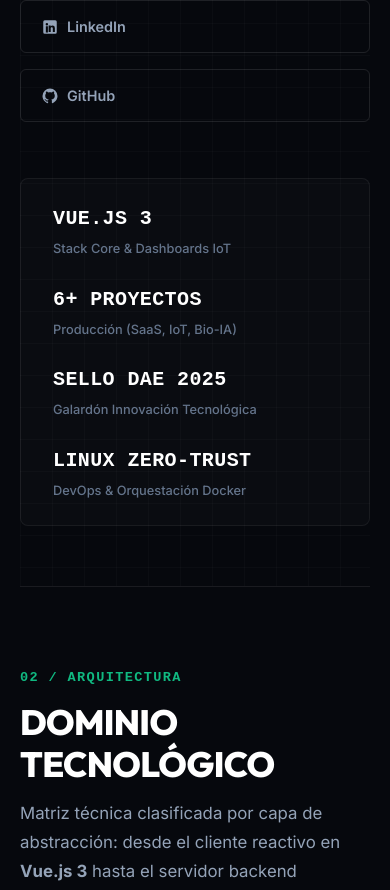
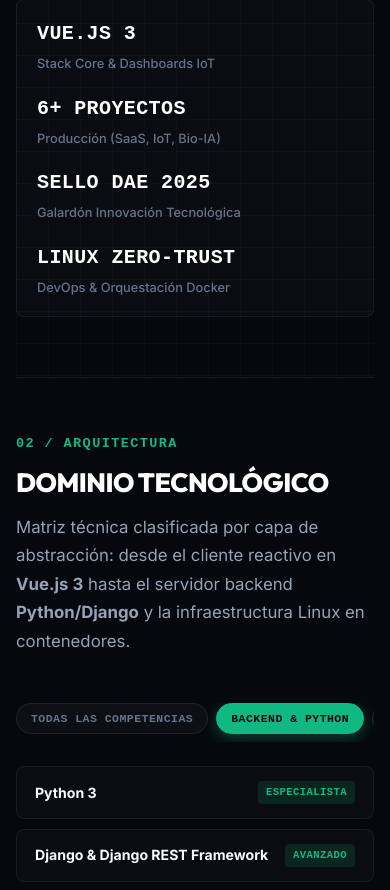
Before and after one commit to j0t4inc0de/clases-programacion, a Vue app: page /about in a window 390 px wide. Shown: the part 949-1839 px from the top of the page. Built offline with nearby package versions, Linux system fonts and the light colour scheme.

Commit message:
style: se reducen secciones para asegurar mobile firstt

```diff
--- a/src/components/about/AboutHero.vue
+++ b/src/components/about/AboutHero.vue
@@ -351,15 +351,51 @@
 }
 
 @media (max-width: 640px) {
+  .hero-section {
+    padding: 105px 0 60px;
+  }
+  .meta-bar {
+    flex-direction: column;
+    align-items: flex-start;
+    gap: 12px;
+  }
   .hero-title {
-    font-size: 2.4rem;
+    font-size: 2.15rem;
+    line-height: 1.15;
+    margin-bottom: 14px;
   }
-  .tech-metrics-panel {
-    grid-template-columns: 1fr;
+  .role-statement {
+    font-size: 0.98rem;
+    margin-bottom: 22px;
+  }
+  .hero-description {
+    font-size: 0.95rem;
+    line-height: 1.65;
+    margin-bottom: 34px;
   }
   .cta-actions {
     flex-direction: column;
     align-items: stretch;
+    gap: 12px;
+    margin-bottom: 40px;
+  }
+  .btn-primary-tech,
+  .btn-secondary-tech,
+  .btn-outline-tech {
+    justify-content: center;
+    width: 100%;
+    padding: 13px 20px;
+  }
+  .tech-metrics-panel {
+    grid-template-columns: 1fr;
+    gap: 18px;
+    padding: 18px 20px;
+  }
+}
+
+@media (max-width: 400px) {
+  .hero-title {
+    font-size: 1.85rem;
   }
 }
 </style>
--- a/src/components/about/AboutProjects.vue
+++ b/src/components/about/AboutProjects.vue
@@ -13,15 +13,13 @@
 const projects = [
   {
     id: 'telemetrics',
-    code: 'PROJ-01',
+    code: ' 01',
     title: 'Telemetrics — Dashboard IoT en Tiempo Real',
     role: 'Ingeniero de Software Frontend',
     company: 'Soluciones Tecnológicas Netzona Spa',
     period: 'May. 2026 - Actualidad',
     category: 'iot',
-    featured: true,
-    description: 'Dashboard IoT orientado al monitoreo ininterrumpido de datos críticos provenientes de sensores en terreno con estandarización de protocolos en tiempo real.',
-    impact: 'Arquitectura de acceso granular por roles (RBAC) garantizando seguridad y compartimentación de datos industriales.',
+    summary: 'Dashboard IoT para monitoreo en tiempo real de datos críticos de sensores en terreno con seguridad y control de acceso por roles (RBAC).',
     tags: ['Vue.js 3', 'IoT Architecture', 'Real-Time Data', 'REST APIs', 'RBAC Security', 'Tailwind CSS'],
     liveUrl: 'https://telemetrics.netzona.cl/login',
     githubUrl: null,
@@ -30,15 +28,13 @@
   },
   {
     id: 'efibox',
-    code: 'PROJ-02',
+    code: ' 02',
     title: 'EFIBOX Industrial Dashboard',
     role: 'Ingeniero en Informática — Encargado Frontend',
     company: 'Efintel Ltda.',
     period: 'Jul. 2025 - Mar. 2026',
     category: 'iot',
-    featured: true,
-    description: 'Evolución y diseño de interfaz SPA para el control y supervisión operacional de dispositivos IoT en entornos de alta exigencia industrial.',
-    impact: 'Optimización de tablas con alto volumen de datos, exportación nativa a PDF/Excel y alertas vía REST.',
+    summary: 'SPA industrial para control y supervisión operacional de dispositivos IoT, con optimización de tablas masivas y exportación nativa a PDF/Excel.',
     tags: ['Vue.js 3', 'Composition API', 'JavaScript ES6+', 'APIs REST', 'Data Visualization', 'Export PDF/Excel'],
     liveUrl: null,
     githubUrl: null,
@@ -47,15 +43,13 @@
   },
   {
     id: 'linux-cloud',
-    code: 'PROJ-03',
+    code: ' 03',
     title: 'Cloud Privada & Microservicios (Linux Server Zero-Trust)',
     role: 'DevOps & Arquitecto de Infraestructura',
     company: 'Infraestructura Propia 24/7',
     period: 'Abr. 2026 - Actualidad',
     category: 'saas',
-    featured: true,
-    description: 'Servidor propio Ubuntu 24.04 LTS diseñado para hospedar bases de datos, microservicios y automatizaciones empresariales operando 24/7.',
-    impact: 'Orquestación de +24 servicios con Docker Compose, seguridad Zero-Trust vía Cloudflare Tunnels y red Tailscale VPN.',
+    summary: 'Servidor Ubuntu 24.04 LTS con orquestación de +24 servicios en Docker Compose, seguridad Zero-Trust (Cloudflare Tunnels) y red Tailscale VPN.',
     tags: ['DevOps', 'Ubuntu 24.04 LTS', 'Docker Compose', 'Cloudflare Tunnels', 'Tailscale VPN', 'PostgreSQL', 'Redis'],
     liveUrl: null,
     githubUrl: null,
@@ -64,15 +58,13 @@
   },
   {
     id: 'cleanmail',
-    code: 'PROJ-04',
+    code: ' 04',
     title: 'CleanMail — Micro-SaaS de Verificación Masiva de Emails',
     role: 'Full-Stack Engineer & SecOps',
     company: 'SaaS Propio con Pasarela de Pagos',
     period: 'Jun. 2026',
     category: 'saas',
-    featured: true,
-    description: 'Micro-SaaS de alta velocidad para depurar y validar listas masivas de correos electrónicos con pasarela de pagos integrada.',
-    impact: 'Backend asíncrono con Django 5, PostgreSQL y Redis, procesando miles de registros mediante verificación RFC 5322 y resolución DNS MX.',
+    summary: 'Micro-SaaS de alta velocidad con Django 5, PostgreSQL y workers asíncronos en Redis para validar listas masivas de emails (RFC 5322/DNS MX).',
     tags: ['Vue.js 3', 'Pinia', 'Django 5 REST', 'Redis Workers', 'PostgreSQL', 'Magic Links JWT', 'n8n Webhooks'],
     liveUrl: null,
     githubUrl: 'https://github.com/j0t4inc0de/mailsanitizer',
@@ -81,15 +73,13 @@
   },
   {
     id: 'smartlend',
-    code: 'PROJ-05',
+    code: ' 05',
     title: 'SmartLend — Tótem con Biometría Facial e IA (INACAP)',
     role: 'Desarrollador Full-Stack & AI Integration',
     company: 'INACAP Sede Los Ángeles',
     period: 'Ago. 2023 - Jul. 2026',
     category: 'ai',
-    featured: true,
-    description: 'Ecosistema impulsado por IA para el préstamo seguro y automatizado de equipamiento técnico en laboratorios mediante un tótem físico táctil.',
-    impact: 'Reconocimiento facial biométrico en milisegundos con Python y embeddings vectoriales sobre frontend reactivo Vue 3 + Pinia preservando privacidad.',
+    summary: 'Tótem de laboratorio con reconocimiento facial biométrico en milisegundos mediante Python y embeddings vectoriales sobre frontend reactivo Vue 3 + Pinia.',
     tags: ['Python IA / Biometría', 'Vue.js 3', 'Pinia', 'Django REST Framework', 'Embeddings', 'Tótem Táctil'],
     liveUrl: null,
     githubUrl: 'https://github.com/j0t4inc0de/smartlend',
@@ -98,15 +88,13 @@
   },
   {
     id: 'wearesamod',
-    code: 'PROJ-06',
+    code: ' 06',
     title: 'We Are Samod — Plataforma Cloud & SaaS Ecosystem',
     role: 'Lead Frontend Developer',
     company: 'We Are Samod',
     period: 'Abr. 2026 - Actualidad',
     category: 'saas',
-    featured: false,
-    description: 'Desarrollo del frontend principal para iniciativa enfocada en automatización inteligente, ciberseguridad defensiva y microservicios cloud.',
-    impact: 'SPA de alta velocidad en Vue 3 y Tailwind CSS con micro-animaciones fluidas y optimización SEO.',
+    summary: 'Desarrollo de frontend SPA de alta velocidad en Vue 3 y Tailwind CSS para automatización inteligente y ciberseguridad cloud.',
     tags: ['Vue 3', 'Tailwind CSS', 'SPA Architecture', 'Micro-animaciones', 'Performance'],
     liveUrl: 'https://wearesamod.com',
     githubUrl: null,
@@ -115,15 +103,13 @@
   },
   {
     id: 'asesorats',
-    code: 'PROJ-07',
+    code: ' 07',
     title: 'Asesora TS — CRM & Sistema de Gestión Empresarial',
     role: 'Python/Django Backend & Full-Stack Developer',
     company: 'Asesora TS',
     period: 'Mar. 2026 - Abr. 2026',
     category: 'saas',
-    featured: false,
-    description: 'CRM y plataforma integral para administración de expedientes, flujos de asesoría empresarial, documentación y seguimiento de casos.',
-    impact: 'Modelado relacional con Django ORM sobre PostgreSQL y control de acceso granular en arquitectura limpia MVC/MVT.',
+    summary: 'CRM para gestión de expedientes empresariales con modelado relacional sobre Django ORM y control de acceso granular bajo arquitectura MVC/MVT.',
     tags: ['Python', 'Django ORM', 'PostgreSQL', 'RBAC Security', 'MVC/MVT Architecture'],
     liveUrl: 'https://asesora-moyano.wearesamod.com/',
     githubUrl: null,
@@ -132,15 +118,13 @@
   },
   {
     id: 'desafiatp',
-    code: 'PROJ-08',
+    code: ' 08',
     title: 'Olimpiadas Tecnológicas DesafíaT-TP 2025',
     role: 'Desarrollador Web & Coordinador Técnico-Educativo',
     company: 'Liceo Bicentenario Tecnológico El Huertón',
     period: 'Mar. 2025 - Jul. 2025',
     category: 'ai',
-    featured: false,
-    description: 'Plataforma web provincial que gestionó y automatizó las olimpiadas tecnológicas de 15 liceos técnico-profesionales.',
-    impact: 'Portal en WordPress integrado con Moodle para capacitación y chatbot de asistencia técnica impulsado por OpenAI.',
+    summary: 'Plataforma provincial de olimpiadas tecnológicas (15 liceos) integrada con Moodle y chatbot de asistencia técnica en vivo vía OpenAI.',
     tags: ['WordPress UX/UI', 'Moodle Integration', 'OpenAI Chatbot', 'HTML/CSS/JS', 'EdTech'],
     liveUrl: null,
     githubUrl: null,
@@ -149,15 +133,13 @@
   },
   {
     id: 'hogar4patas',
-    code: 'PROJ-09',
+    code: ' 09',
     title: 'Hogar de 4 Patas — Plataforma de Rescate Animal',
     role: 'Full-Stack Developer',
     company: 'Asociado con INACAP',
     period: 'Oct. 2023',
     category: 'ai',
-    featured: false,
-    description: 'Plataforma web y móvil para optimizar el reporte geolocalizado, rescate de animales y coordinación comunitaria.',
-    impact: 'Desarrollo en Django y Python facilitando alertas ciudadanas en tiempo real, control de refugios y gestión de donaciones.',
+    summary: 'Plataforma web y móvil en Django y Python con alertas geolocalizadas en tiempo real para el rescate y gestión ciudadana de animales.',
     tags: ['Django', 'Python 3', 'JavaScript', 'HTML5 & CSS3', 'Social Impact'],
     liveUrl: null,
     githubUrl: 'https://github.com/j0t4inc0de/hogardepatas',
@@ -178,7 +160,7 @@
       <span class="section-number">03 / CASE STUDIES</span>
       <h3 class="section-title">PROYECTOS DE ALTO IMPACTO</h3>
       <p class="section-subtitle">
-        Análisis técnico de plataformas en producción: desde visualización IoT de misión crítica hasta microservicios asíncronos y servidores Linux orquestados.
+        Análisis técnico de plataformas en producción: soluciones concisas enfocadas en arquitectura, rendimiento e ingeniería escalable.
       </p>
     </div>
 
@@ -195,13 +177,12 @@
       </button>
     </div>
 
-    <!-- Grid de Proyectos -->
+    <!-- Grid de Proyectos 100% Uniforme -->
     <div class="projects-grid">
       <div
         v-for="proj in filteredProjects"
         :key="proj.id"
         class="project-card"
-        :class="{ 'card-featured': proj.featured }"
       >
         <div class="project-top">
           <div class="project-meta-left">
@@ -214,12 +195,7 @@
         <h4 class="project-title">{{ proj.title }}</h4>
         <div class="project-role">{{ proj.role }} &middot; {{ proj.period }}</div>
 
-        <p class="project-desc">{{ proj.description }}</p>
-
-        <div class="project-impact-box">
-          <div class="impact-title">ARQUITECTURA & SOLUCIÓN:</div>
-          <p class="impact-text">{{ proj.impact }}</p>
-        </div>
+        <p class="project-summary">{{ proj.summary }}</p>
 
         <!-- Tags -->
         <div class="project-tags">
@@ -261,8 +237,8 @@
 }
 
 .section-header-mono {
-  margin-bottom: 40px;
-  max-width: 780px;
+  margin-bottom: 36px;
+  max-width: 760px;
 }
 
 .section-number {
@@ -293,7 +269,7 @@
   display: flex;
   flex-wrap: wrap;
   gap: 8px;
-  margin-bottom: 36px;
+  margin-bottom: 34px;
 }
 
 .filter-btn {
@@ -321,17 +297,17 @@
   border-color: #10b981;
 }
 
-/* Projects Grid - Compacto & Ejecutivo */
+/* Projects Grid - 100% Uniforme & Súper Compacto */
 .projects-grid {
   display: grid;
-  grid-template-columns: repeat(auto-fill, minmax(340px, 1fr));
+  grid-template-columns: repeat(auto-fill, minmax(350px, 1fr));
   gap: 20px;
 }
 
 .project-card {
   display: flex;
   flex-direction: column;
-  padding: 22px;
+  padding: 24px;
   border-radius: 8px;
   background: rgba(255, 255, 255, 0.015);
   border: 1px solid rgba(255, 255, 255, 0.07);
@@ -343,10 +319,6 @@
   transform: translateY(-3px);
   border-color: rgba(16, 185, 129, 0.4);
   box-shadow: 0 16px 32px -12px rgba(0, 0, 0, 0.6);
-}
-
-.card-featured {
-  border-top: 2px solid #10b981;
 }
 
 .project-top {
@@ -393,7 +365,7 @@
 }
 
 .project-title {
-  font-size: 1.15rem;
+  font-size: 1.18rem;
   font-weight: 800;
   color: #ffffff;
   line-height: 1.35;
@@ -404,44 +376,21 @@
   font-size: 0.8rem;
   color: #94a3b8;
   font-weight: 600;
-  margin-bottom: 12px;
-}
-
-.project-desc {
-  font-size: 0.88rem;
-  line-height: 1.55;
-  color: #94a3b8;
-  margin-bottom: 12px;
-}
-
-.project-impact-box {
-  background: rgba(255, 255, 255, 0.02);
-  border-left: 2px solid #10b981;
-  padding: 10px 14px;
-  border-radius: 0 4px 4px 0;
   margin-bottom: 14px;
 }
 
-.impact-title {
-  font-family: monospace;
-  font-size: 0.72rem;
-  font-weight: 700;
-  color: #10b981;
-  margin-bottom: 4px;
-  letter-spacing: 0.04em;
-}
-
-.impact-text {
-  font-size: 0.82rem;
-  line-height: 1.45;
-  color: #e2e8f0;
+.project-summary {
+  font-size: 0.88rem;
+  line-height: 1.6;
+  color: #cbd5e1;
+  margin-bottom: 18px;
 }
 
 .project-tags {
   display: flex;
   flex-wrap: wrap;
-  gap: 5px;
-  margin-bottom: 16px;
+  gap: 6px;
+  margin-bottom: 18px;
   margin-top: auto;
 }
 
@@ -449,7 +398,7 @@
   font-family: monospace;
   font-size: 0.72rem;
   font-weight: 600;
-  padding: 3px 7px;
+  padding: 3px 8px;
   border-radius: 3px;
   background: rgba(255, 255, 255, 0.04);
   color: #94a3b8;
@@ -515,4 +464,43 @@
     grid-template-columns: 1fr;
   }
 }
+
+@media (max-width: 640px) {
+  .projects-section {
+    padding: 55px 0;
+  }
+  .section-title {
+    font-size: 1.6rem;
+  }
+  .projects-filter {
+    display: flex;
+    flex-wrap: wrap;
+    gap: 8px;
+  }
+  .filter-btn {
+    flex: 1 1 calc(50% - 6px);
+    text-align: center;
+    padding: 9px 8px;
+    font-size: 0.72rem;
+  }
+  .project-card {
+    padding: 18px;
+  }
+  .project-actions {
+    flex-direction: column;
+    align-items: stretch;
+    gap: 10px;
+  }
+  .action-btn {
+    justify-content: center;
+    width: 100%;
+    padding: 11px 14px;
+  }
+}
+
+@media (max-width: 400px) {
+  .filter-btn {
+    flex: 1 1 100%;
+  }
+}
 </style>
--- a/src/components/about/AboutSkills.vue
+++ b/src/components/about/AboutSkills.vue
@@ -5,51 +5,51 @@
 
 const skillCategories = [
   { id: 'all', name: 'TODAS LAS COMPETENCIAS' },
+  { id: 'backend', name: 'BACKEND & PYTHON' },
   { id: 'frontend', name: 'FRONTEND & UI/UX' },
-  { id: 'backend', name: 'BACKEND & PYTHON' },
   { id: 'devops', name: 'DEVOPS & LINUX SECOPS' },
   { id: 'db', name: 'BASES DE DATOS' },
 ]
 
-const skills = [
-  // Frontend
-  { name: 'Vue.js 3 (Composition API)', category: 'frontend', level: 'Especialista', code: 'VUE-01', featured: true },
-  { name: 'Pinia State Management', category: 'frontend', level: 'Avanzado', code: 'VUE-02', featured: true },
-  { name: 'Tailwind CSS / Glassmorphism', category: 'frontend', level: 'Avanzado', code: 'CSS-01', featured: true },
-  { name: 'JavaScript ES6+', category: 'frontend', level: 'Avanzado', code: 'JS-01', featured: false },
-  { name: 'Vite & Build Tooling', category: 'frontend', level: 'Avanzado', code: 'BLD-01', featured: false },
-  { name: 'HTML5 & Vanilla CSS3 Architecture', category: 'frontend', level: 'Avanzado', code: 'WEB-01', featured: false },
-  { name: 'Dashboards IoT & Real-Time UI', category: 'frontend', level: 'Especialista', code: 'IOT-UI', featured: true },
+const skillsList = [
+  // BACKEND & PYTHON
+  { name: 'Python 3', category: 'backend', level: 'Especialista', code: 'PY-01' },
+  { name: 'Django & Django REST Framework', category: 'backend', level: 'Avanzado', code: 'DJ-01' },
+  { name: 'FastAPI & Microservices Architecture', category: 'backend', level: 'Intermedio', code: 'FST-01' },
+  { name: 'Biometría & Embeddings Facial IA', category: 'backend', level: 'Intermedio', code: 'AI-01' },
+  { name: 'n8n Automation & Webhooks Engine', category: 'backend', level: 'Avanzado', code: 'N8N-01' },
+  { name: 'Integración APIs REST & WebSockets', category: 'backend', level: 'Avanzado', code: 'API-01' },
 
-  // Backend & IA
-  { name: 'Python 3', category: 'backend', level: 'Avanzado', code: 'PY-01', featured: true },
-  { name: 'Django & Django REST Framework', category: 'backend', level: 'Avanzado', code: 'DJ-01', featured: true },
-  { name: 'FastAPI & Microservices Architecture', category: 'backend', level: 'Intermedio', code: 'FST-01', featured: false },
-  { name: 'Biometría & Embeddings Facial IA', category: 'backend', level: 'Intermedio', code: 'AI-01', featured: true },
-  { name: 'n8n Automation & Webhook Pipelines', category: 'backend', level: 'Avanzado', code: 'N8N-01', featured: false },
-  { name: 'Integración APIs REST & WebSockets', category: 'backend', level: 'Avanzado', code: 'API-01', featured: false },
+  // FRONTEND & UI/UX
+  { name: 'Vue.js 3 (Composition API / Setup)', category: 'frontend', level: 'Especialista', code: 'VUE-01' },
+  { name: 'Pinia State Management', category: 'frontend', level: 'Avanzado', code: 'PIN-01' },
+  { name: 'Tailwind CSS / Glassmorphism Architecture', category: 'frontend', level: 'Avanzado', code: 'CSS-01' },
+  { name: 'JavaScript ES6+ / Asynchronous JS', category: 'frontend', level: 'Avanzado', code: 'JS-01' },
+  { name: 'Vite Tooling & Performance Optimization', category: 'frontend', level: 'Avanzado', code: 'BLD-01' },
+  { name: 'Dashboards IoT & UI en Tiempo Real', category: 'frontend', level: 'Especialista', code: 'IOT-01' },
+  { name: 'HTML5 & Vanilla CSS3 Architecture', category: 'frontend', level: 'Avanzado', code: 'WEB-01' },
 
-  // DevOps & Linux SecOps
-  { name: 'Linux Server (Ubuntu 24.04 LTS)', category: 'devops', level: 'Avanzado', code: 'LNX-01', featured: true },
-  { name: 'Docker & Docker Compose (+24 microservicios)', category: 'devops', level: 'Avanzado', code: 'DCK-01', featured: true },
-  { name: 'Cloudflare Tunnels (Zero-Trust SSL/TLS)', category: 'devops', level: 'Avanzado', code: 'CF-01', featured: true },
-  { name: 'Tailscale Mesh VPN Architecture', category: 'devops', level: 'Avanzado', code: 'TS-01', featured: false },
-  { name: 'Git & GitHub Version Control', category: 'devops', level: 'Avanzado', code: 'GIT-01', featured: false },
+  // DEVOPS & INFRAESTRUCTURA
+  { name: 'Linux Server (Ubuntu 24.04 LTS Administration)', category: 'devops', level: 'Avanzado', code: 'LNX-01' },
+  { name: 'Docker & Docker Compose (+24 microservicios)', category: 'devops', level: 'Avanzado', code: 'DCK-01' },
+  { name: 'Cloudflare Tunnels (Zero-Trust SSL/TLS Protection)', category: 'devops', level: 'Avanzado', code: 'CF-01' },
+  { name: 'Tailscale Mesh VPN Architecture', category: 'devops', level: 'Avanzado', code: 'TS-01' },
+  { name: 'Git & GitHub Version Control Architecture', category: 'devops', level: 'Avanzado', code: 'GIT-01' },
 
-  // DB
-  { name: 'PostgreSQL Relational DB', category: 'db', level: 'Avanzado', code: 'PG-01', featured: true },
-  { name: 'Redis (Caching & Asynchronous Workers)', category: 'db', level: 'Intermedio', code: 'RDS-01', featured: true },
-  { name: 'SQLite & Query Optimization', category: 'db', level: 'Avanzado', code: 'SQL-01', featured: false },
-  { name: 'Modelado Relational & ORM', category: 'db', level: 'Avanzado', code: 'ORM-01', featured: false }
+  // BASES DE DATOS
+  { name: 'PostgreSQL Relational DB', category: 'db', level: 'Avanzado', code: 'PG-01' },
+  { name: 'Redis (Caching & Async Workers)', category: 'db', level: 'Intermedio', code: 'RDS-01' },
+  { name: 'SQLite & Query Optimization', category: 'db', level: 'Avanzado', code: 'SQL-01' },
+  { name: 'Modelado Relacional & ORM', category: 'db', level: 'Avanzado', code: 'ORM-01' },
 ]
 
 const filteredSkills = computed(() => {
-  if (activeCategory.value === 'all') return skills
-  return skills.filter(s => s.category === activeCategory.value)
+  if (activeCategory.value === 'all') return skillsList
+  return skillsList.filter(s => s.category === activeCategory.value)
 })
 
-const filterSkills = (categoryId) => {
-  activeCategory.value = categoryId
+const filterSkills = (catId) => {
+  activeCategory.value = catId
 }
 </script>
 
@@ -76,13 +76,12 @@
       </button>
     </div>
 
-    <!-- Grid de Habilidades -->
+    <!-- Grid de Habilidades Uniforme -->
     <div class="skills-grid">
       <div
         v-for="skill in filteredSkills"
         :key="skill.name"
         class="skill-card"
-        :class="{ featured: skill.featured }"
       >
         <div class="skill-code">{{ skill.code }}</div>
         <div class="skill-info">
@@ -189,10 +188,6 @@
   background: rgba(16, 185, 129, 0.03);
 }
 
-.skill-card.featured {
-  border-left: 3px solid #10b981;
-}
-
 .skill-code {
   font-family: monospace;
   font-size: 0.75rem;
@@ -270,9 +265,97 @@
   background: #64748b;
 }
 
+/* Responsive & Mobile-First ultra limpio para móvil */
 @media (max-width: 640px) {
+  .skills-section {
+    padding: 55px 0;
+  }
+  .section-title {
+    font-size: 1.65rem;
+  }
+  .skills-filter {
+    display: flex;
+    flex-wrap: nowrap;
+    overflow-x: auto;
+    -webkit-overflow-scrolling: touch;
+    gap: 8px;
+    padding-bottom: 8px;
+    margin-bottom: 24px;
+    scrollbar-width: none;
+  }
+  .skills-filter::-webkit-scrollbar {
+    display: none;
+  }
+  .filter-btn {
+    flex: 0 0 auto;
+    white-space: nowrap;
+    padding: 8px 14px;
+    font-size: 0.72rem;
+    border-radius: 20px;
+    background: rgba(255, 255, 255, 0.03);
+  }
+  .filter-btn.active {
+    background: #10b981;
+    color: #080a0f;
+    box-shadow: 0 4px 14px rgba(16, 185, 129, 0.35);
+  }
+
+  /* Ocultamos código de skill y barra de carga en móvil para máxima limpieza */
+  .skill-code,
+  .skill-bar {
+    display: none !important;
+  }
+
   .skills-grid {
-    grid-template-columns: 1fr;
+    display: flex;
+    flex-direction: column;
+    gap: 10px;
+  }
+  .skill-card {
+    display: flex;
+    flex-direction: row;
+    align-items: center;
+    justify-content: space-between;
+    padding: 14px 18px;
+    gap: 12px;
+    border-radius: 8px;
+    background: rgba(255, 255, 255, 0.02);
+    border: 1px solid rgba(255, 255, 255, 0.06);
+  }
+  .skill-info {
+    width: 100%;
+  }
+  .skill-header {
+    display: flex;
+    justify-content: space-between;
+    align-items: center;
+    margin-bottom: 0;
+    gap: 8px;
+  }
+  .skill-name {
+    font-size: 0.88rem;
+    font-weight: 700;
+    color: #f8fafc;
+    white-space: normal;
+    overflow: visible;
+    text-overflow: unset;
+    line-height: 1.3;
+  }
+  .skill-badge {
+    font-size: 0.66rem;
+    padding: 3px 8px;
+    border-radius: 4px;
+    flex-shrink: 0;
+  }
+}
+
+@media (max-width: 380px) {
+  .skill-card {
+    padding: 12px 14px;
+    gap: 8px;
+  }
+  .skill-name {
+    font-size: 0.82rem;
   }
 }
 </style>
--- a/src/views/AboutView.vue
+++ b/src/views/AboutView.vue
@@ -130,7 +130,23 @@
 
 @media (max-width: 640px) {
   .tech-portfolio-container {
-    padding: 0 20px;
+    padding: 0 16px;
+  }
+  .tech-footer {
+    padding: 36px 18px;
+  }
+  .footer-brand {
+    font-size: 0.8rem;
+    line-height: 1.4;
+  }
+  .footer-note {
+    font-size: 0.72rem;
+  }
+}
+
+@media (max-width: 380px) {
+  .tech-portfolio-container {
+    padding: 0 14px;
   }
 }
 </style>
```
Also changed, not shown: src/components/about/AboutExperience.vue (+28 -1 lines), src/components/about/AboutNav.vue (+26 -5 lines), src/components/about/AboutRecruiterCta.vue (+12 -2 lines).
